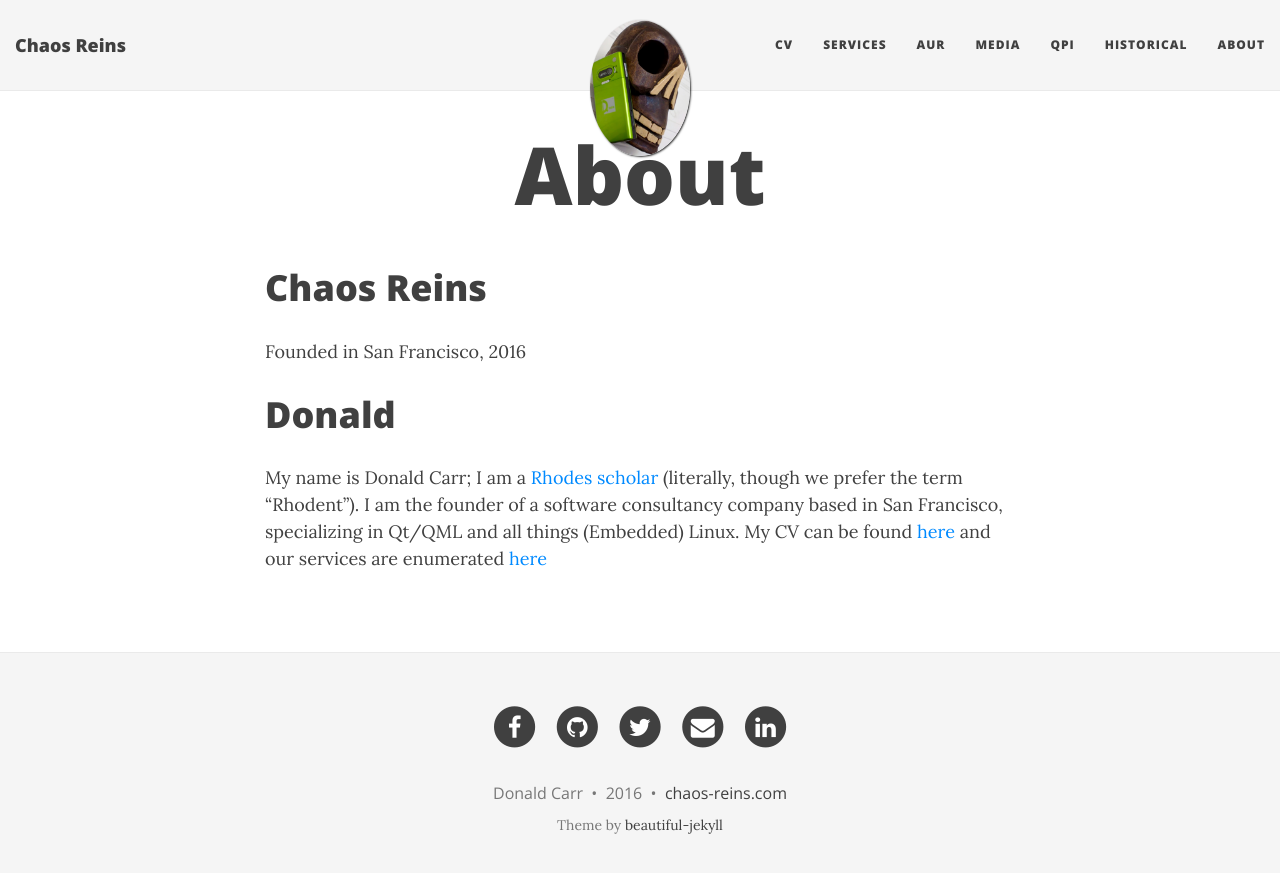
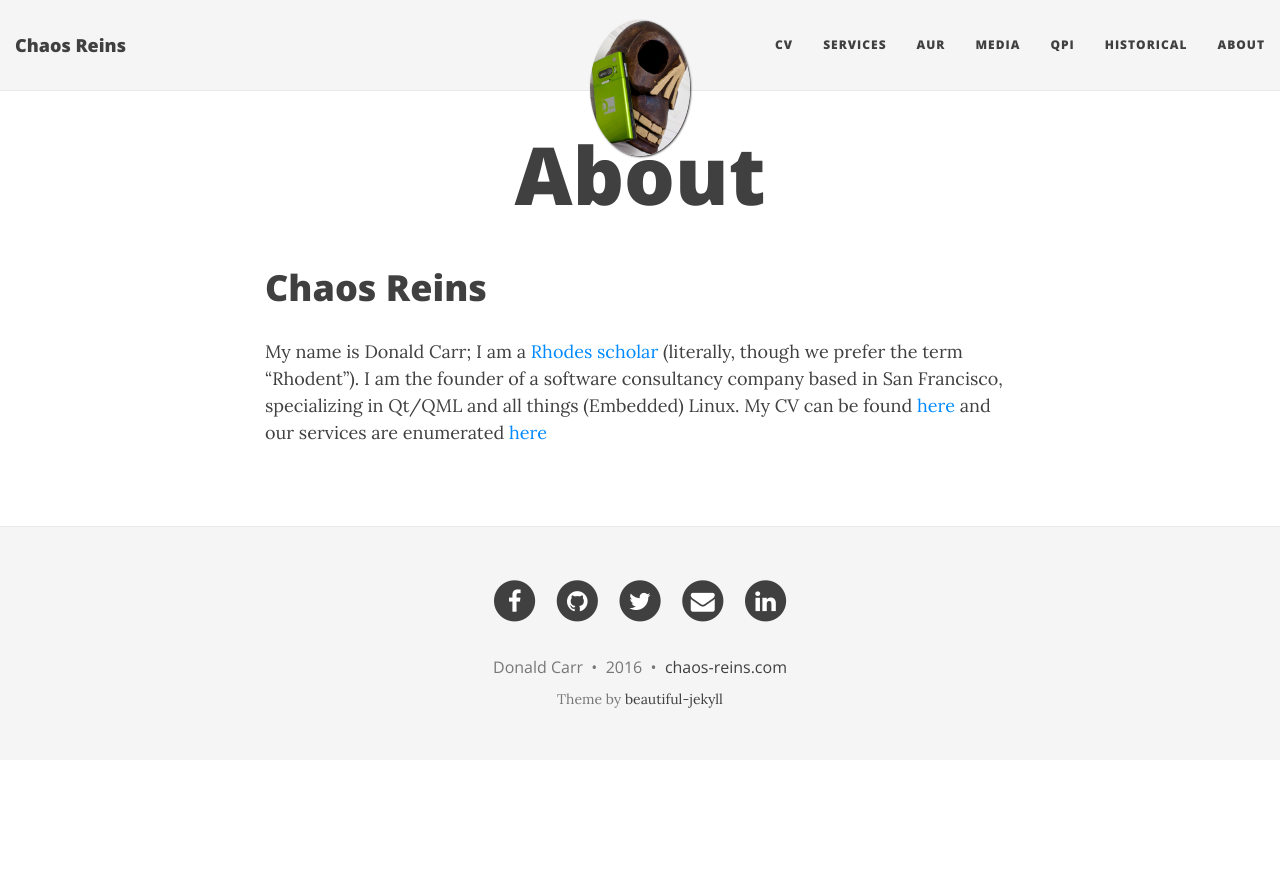
Before and after one commit to sirspudd/sirspudd.github.io, a Jekyll site: the page built from pages/about.md, in a window 1280 px wide. Shown: the top 873 px of the page. Built offline with Jekyll 4.4.1, drawn with Linux system fonts in a browser that asks for light colours; nearby versions of some CDN libraries.

Commit message:
Remove CR blurb
Change-Id: Ic2a4ae3f47f8f5c761728b188bac2e0b13b88fc3

```diff
--- a/pages/about.md
+++ b/pages/about.md
@@ -6,8 +6,4 @@ permalink: /about/
 
 # Chaos Reins
 
-Founded in San Francisco, 2016
-
-# Donald
-
 My name is Donald Carr; I am a [Rhodes scholar](https://www.ru.ac.za/) (literally, though we prefer the term "Rhodent"). I am the founder of a software consultancy company based in San Francisco, specializing in Qt/QML and all things (Embedded) Linux. My CV can be found [here](https://github.com/sirspudd/cv/raw/master/carbon/donald-carr-cv.pdf) and our services are enumerated [here](http://chaos-reins.com/services)
```
